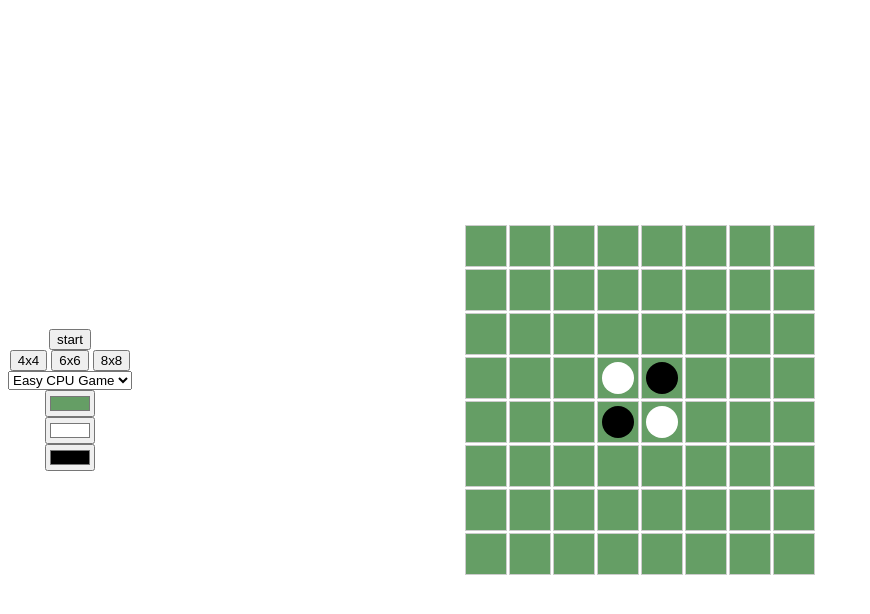
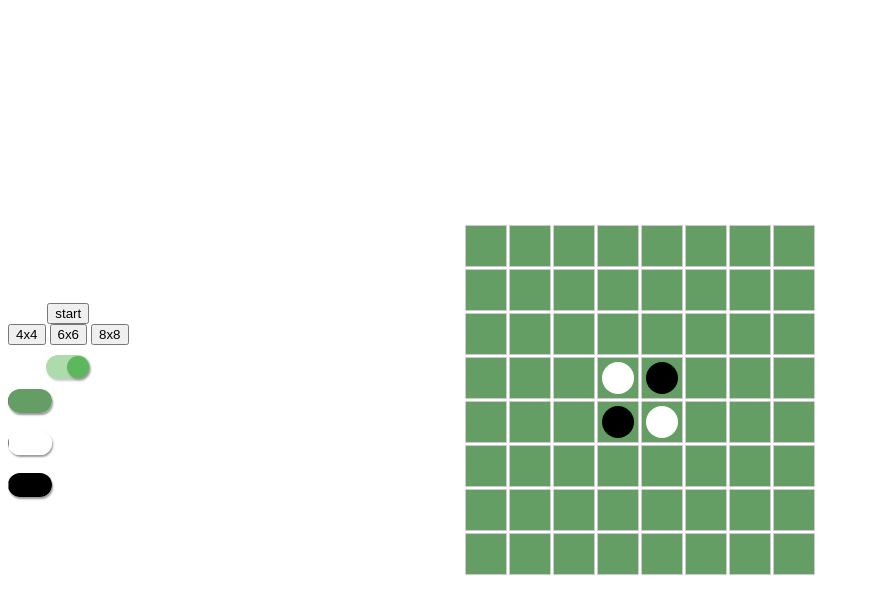
Before and after one commit to ChristianVaughn/Othello, a PHP site: page / in a window 1280 px wide. Shown: the top 614 px of the page, without its empty margins (0-870 px from the left). Run offline with PHP 8.4, Linux system fonts and the light colour scheme.

Commit message:
Color Picker Change
Changed the style of the color picker

```diff
--- a/css/style.css
+++ b/css/style.css
@@ -78,3 +78,96 @@
   /* bring your own prefixes */
   transform: translate(0%, -50%);
 }
+
+
+
+
+
+input[type="checkbox"].sw2 {
+  position: relative;
+  width: 34px;
+  height: 18px;
+  margin: 10px;
+  visibility: hidden;
+  cursor: pointer;
+}
+input[type="checkbox"].sw2:disabled {
+  opacity: 0.5;
+  cursor: not-allowed;
+}
+input[type="checkbox"].sw2::before {
+  content: '';
+  display: inline-block;
+  visibility: visible;
+  width: inherit;
+  height: inherit;
+  background: #e6e6e6;
+  border-radius: 10px;
+  box-shadow: 1px 2px 2px 0px #999;
+}
+input[type="checkbox"].sw2::after {
+  content: '';
+  display: inline-block;
+  visibility: visible;
+  width: 16px;
+  height: 16px;
+  position: absolute;
+  top: 1px;
+  left: 1px;
+  background: #fff;
+  border-radius: 50%;
+  box-shadow: 1px 2px 2px 0px #999;
+  transition: all .2s;
+}
+input[type="checkbox"].sw2:checked::before {
+  opacity: 0.5;
+  background: #adadad;
+}
+input[type="checkbox"].sw2:checked::after {
+  left: 17px;
+  background: #adadad;
+}
+
+input[type="checkbox"]:checked.sw2-success::before {
+  background: #5cb85c;
+}
+input[type="checkbox"]:checked.sw2-success::after {
+  background: #5cb85c;
+}
+
+input[type="checkbox"].sw2-lg {
+  width: 44px;
+  height: 24px;
+}
+input[type="checkbox"].sw2-lg::before {
+  border-radius: 30px;
+}
+input[type="checkbox"].sw2-lg::after {
+  width: 22px;
+  height: 22px;
+}
+input[type="checkbox"].sw2-lg:checked::after {
+  left: 21px;
+}
+
+
+
+
+.input-color-container {
+  position: relative;
+  overflow: hidden;
+  width: 44px;
+  height: 24px;
+border-radius: 30px;
+box-shadow: 1px 2px 2px 0px #999;
+
+}
+
+.input-color {
+  position: absolute;
+  right: -8px;
+  top: -8px;
+  width: 56px;
+  height: 56px;
+  border: none;
+}
--- a/index.html
+++ b/index.html
@@ -20,19 +20,25 @@
 			<button onclick="renderLevel(6);">6x6</button>
 			<button onclick="renderLevel(8);">8x8</button>
 			<br>
-			<select name="cars" onchange="setGameMode(this.value)">
+			<!--<select name="cars" onchange="setGameMode(this.value)">
 				<option value="true">Easy CPU Game</option>
 				<option value="true">Hard CPU Game</option>
 				<option value="false">2P Game</option>
 
-			</select>
+			</select> -->
+			<input checked="" class="sw2 sw2-success sw2-lg" type="checkbox">
 			<br>
-			<input type="color" name="board-color" value="#659e65" onchange="boardColorChange(this)">
+			<div class="input-color-container">
+				<input name="board-color" value="#659e65" class="input-color" type="color" onchange="boardColorChange(this)">
+			  </div>
+			  <br>
+			  <div class="input-color-container">
+				<input name="P1-color" value="#FFFFFF" class="input-color" type="color" onchange="p1ColorChange(this)">
+			  </div>
 			<br>
-			<input type="color" name="P1-color" value="#FFFFFF" onchange="p1ColorChange(this)">
-			<br>
-			<input type="color" name="P2-color" value="#000000" onchange="p2ColorChange(this)">
-
+			<div class="input-color-container">
+				<input name="P2-color" value="#000000" class="input-color" type="color" onchange="p2ColorChange(this)">
+			  </div>
 		</section>
 
 
```
